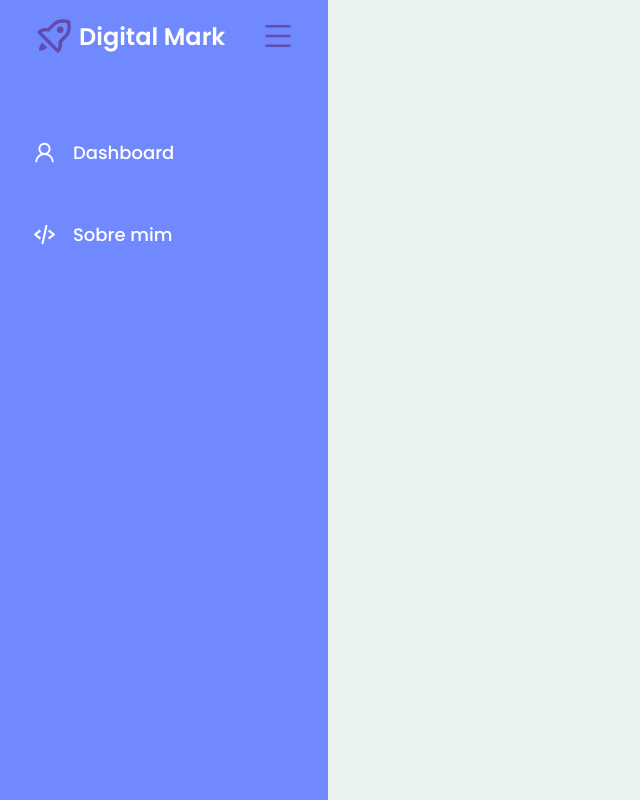
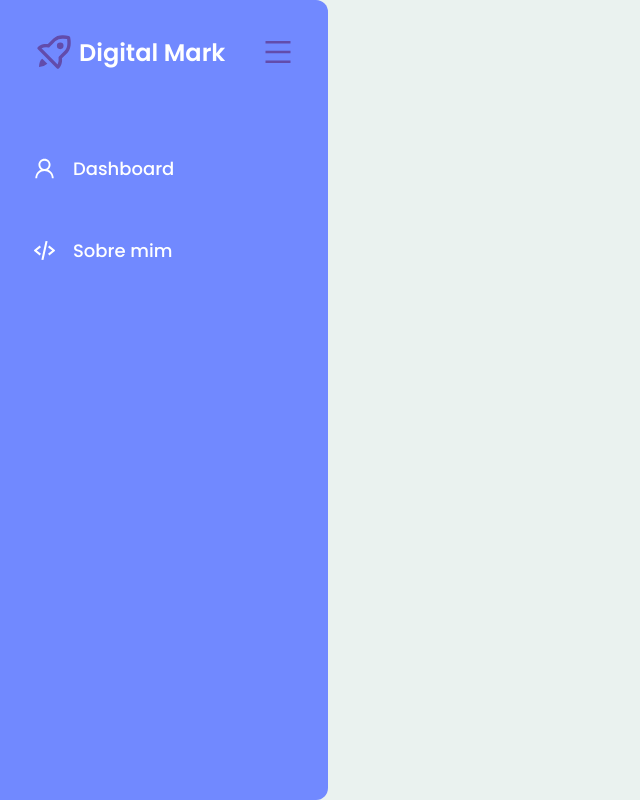
Before and after one commit to victor-silveir/digital-mark-test, a React (Create React App) app: page / in a window 1280 px wide. Shown: the whole page, without its empty margins (0-640 px from the left). Built offline with nearby package versions, Linux system fonts and the light colour scheme.

Commit message:
feat: add border-radius to theme

```diff
--- a/src/components/Sidebar/styles.tsx
+++ b/src/components/Sidebar/styles.tsx
@@ -4,8 +4,10 @@
 	${({ theme }) => css`
 		height: 100vh;
 		width: 20.5rem;
-		padding: 1rem 1rem;
+		padding: 2rem 1rem;
 		background: ${theme.colors.primary};
+		border-top-right-radius: ${theme.border.radius};
+		border-bottom-right-radius: ${theme.border.radius};
 	`}
 `;
 
--- a/src/styles/styled.d.ts
+++ b/src/styles/styled.d.ts
@@ -24,5 +24,8 @@
 				xxlarge: string;
 			};
 		};
+		border: {
+			radius: string;
+		};
 	}
 }
--- a/src/styles/theme.ts
+++ b/src/styles/theme.ts
@@ -23,6 +23,9 @@
 			xxlarge: '2rem',
 		},
 	},
+	border: {
+		radius: '0.75rem',
+	},
 };
 
 export default theme;
```
